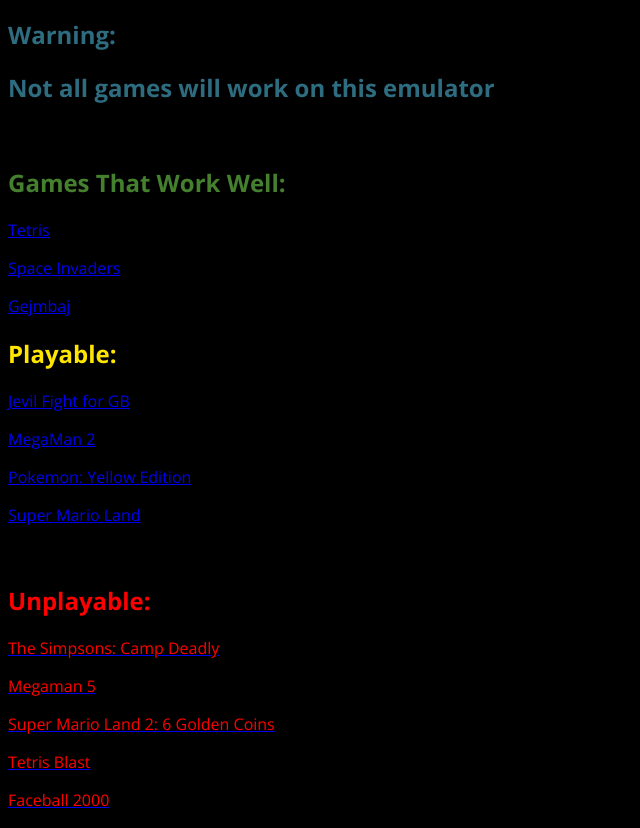
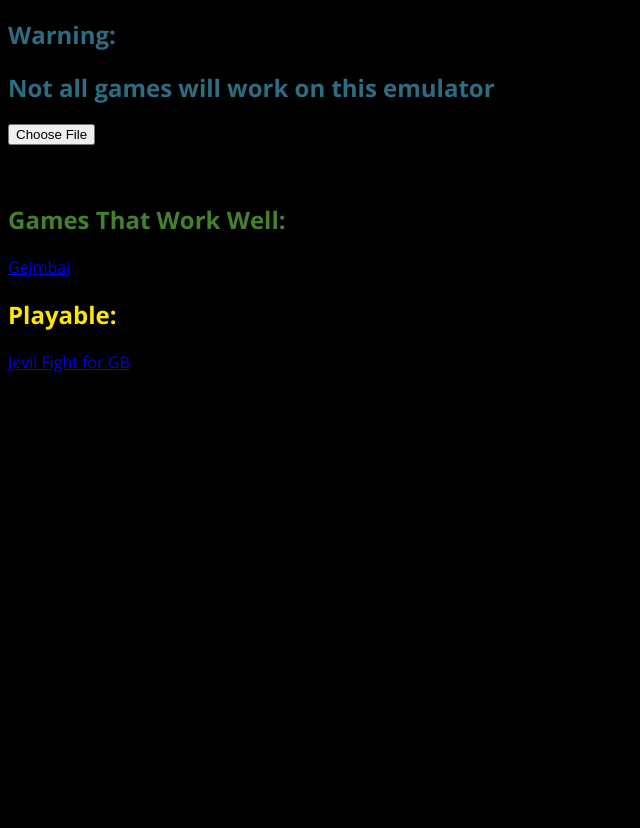
Before and after one commit to nmsderp/gb-online, a plain HTML site: page index.html in a window 1280 px wide. Shown: the part 54-882 px from the top of the page, without its empty margins (0-640 px from the left). After the commit the page ends 800 px from the top, so only its background shows below. Drawn offline with nearby package versions, Linux system fonts and the light colour scheme.

Commit message:
remove copyrighted roms

```diff
--- a/index.html
+++ b/index.html
@@ -7,22 +7,11 @@
     <link rel="preconnect" href="https://fonts.gstatic.com" crossorigin>
     <link href="https://fonts.googleapis.com/css2?family=Open+Sans:ital,wght@0,300;0,400;0,700;1,300;1,400;1,700&display=swap" rel="stylesheet">
 <h2 style="color: #2e6c80;">Not all games will work on this emulator</h2>
+<input type="file" onchange="window.location.href='https://gb-online.vercel.app/player.html?rom='+window.URL.createObjectURL(this.files[0])">
 <p>&nbsp;</p>
 <h2 style="color: #45802e;">Games That Work Well:</h2>
-<p><a href="/player.html?rom=https://gb-online.vercel.app/roms/tetris.gb">Tetris</a></p>
-<p><a href="/player.html?rom=https://gb-online.vercel.app/roms/space.gb">Space Invaders</a></p>
 <p id="firstHeading" class="firstHeading mw-first-heading"><a href="/player.html?rom=https://gb-online.vercel.app/roms/test.gb"><span class="mw-page-title-main">Gejmbaj</span></a></p>
 <h2 style="color: #ffe600;">Playable:</h2>
 <p><a href="/player.html?rom=https://gb-online.vercel.app/roms/jevil.gb">Jevil Fight for GB</a></p>
-<p><a href="/player.html?rom=https://gb-online.vercel.app/roms/man2.gb">MegaMan 2</a></p>
-<p><a href="/player.html?rom=https://gb-online.vercel.app/roms/pokemon.gb">Pokemon: Yellow Edition</a></p>
-<p><a href="/player.html?rom=https://gb-online.vercel.app/roms/mario1.gb">Super Mario Land</span></a></p>
-<p>&nbsp;</p>
-<h2><span style="color: #ff0000;">Unplayable:</span></h2>
-<p><a href="/player.html?rom=https://gb-online.vercel.app/roms/bort.gb"><span style="color: #ff0000;">The Simpsons: Camp Deadly</span></a></p>
-<p><a href="/player.html?rom=https://gb-online.vercel.app/roms/man.gb"><span style="color: #ff0000;">Megaman 5</span></a></p>
-<p><a href="/player.html?rom=https://gb-online.vercel.app/roms/mario.gb"><span style="color: #ff0000;">Super Mario Land 2: 6 Golden Coins</span></a></p>
-<p><a href="/player.html?rom=https://gb-online.vercel.app/roms/tetrisblast.gb"><span style="color: #ff0000;">Tetris Blast</span></a></p>
-<p><a href="/player.html?rom=https://gb-online.vercel.app/roms/3d.gb"><span style="color: #ff0000;">Faceball 2000</span></a></p>
 <h2 style="color: #2e6c80;"><strong style="color: #000000; font-size: 14px;">&nbsp;</strong></h2>
 <p><strong>GB Online is not associted with Nintendo and was created for educational purposes.&nbsp;</strong></p>
```
Also changed, not shown: 12 other files.
